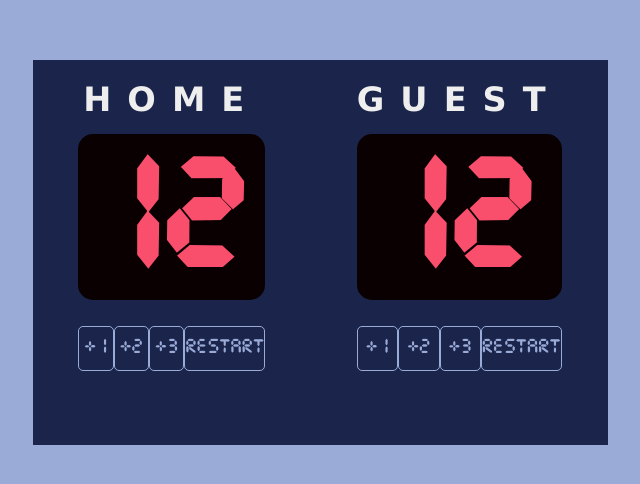
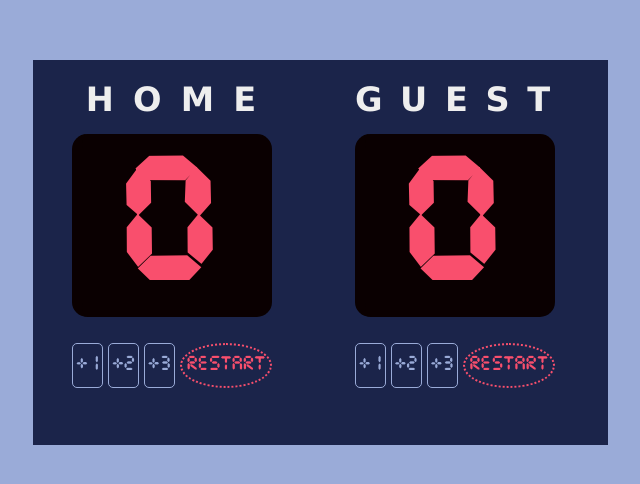
Before and after one commit to Jole85/basketball-scoreboard, a plain HTML site: page index.html in a window 1280 px wide. Shown: the part 148-632 px from the top of the page, without its empty margins (320-960 px from the left). Drawn offline with Linux system fonts and the light colour scheme.

Commit message:
javaScript final commit

```diff
--- a/index.css
+++ b/index.css
@@ -28,7 +28,7 @@ body {
 }
 
 .team-container {
-  flex-basis: 155px;
+  flex-basis: 170px;
   margin-top: 20px;
 }
 
@@ -38,7 +38,15 @@ h3 {
   font-weight: 900;
   text-align: center;
   margin-bottom: 15px;
-  letter-spacing: 1rem;
+}
+
+#home {
+  margin-left: 13.5px;
+  letter-spacing: 1.2rem;
+}
+
+#guest {
+  letter-spacing: 1.1rem;
 }
 
 .scoreboard-home,
@@ -46,16 +54,20 @@ h3 {
   color: #f94f6d;
   background: #0a0001;
   font-family: scoreFont;
-  font-size: 89px;
+  font-size: 100px;
   margin-bottom: 26px;
   padding-top: 20px;
   padding-right: 20px;
   border-radius: 15px;
+  width: 170px;
+  border-left: 10px solid #0a0001;
 }
 
 .points-buttons {
   display: flex;
+  gap: 0.3rem;
   justify-content: space-around;
+  width: 200px;
 }
 
 button {
@@ -69,3 +81,11 @@ button {
   font-size: 18px;
   font-weight: 200;
 }
+
+#home-restart-score-btn,
+#guest-restart-score-btn {
+  border: 2px dotted #f94f6d;
+  border-radius: 50%;
+  color: #f94f6d;
+  padding: 0.3rem;
+}
--- a/index.html
+++ b/index.html
@@ -7,27 +7,27 @@
 <body>
     <div class="container">
         <div class="team-container">
-            <h3>HOME</h3>
+            <h3 id="home">HOME</h3>
             <div class="scoreboard-home">
-                <h2 id="score-home">12</h2>
+                <h2 id="score-home">0</h2>
             </div>
             <div class="points-buttons">
-                <button id="home-score-btn-1">+1</button>
-                <button id="home-score-btn-2">+2</button>
-                <button id="home-score-btn-3">+3</button>
-                <button id="home-restart-score-btn">RESTART</button>
+                <button id="home-score-btn-1" onclick="plusOneHome()">+1</button>
+                <button id="home-score-btn-2" onclick="plusTwoHome()">+2</button>
+                <button id="home-score-btn-3" onclick="plusThreeHome()">+3</button>
+                <button id="home-restart-score-btn" onclick="resetHome()">RESTART</button>
             </div>
         </div>
         <div class="team-container">
-            <h3>GUEST</h3>
+            <h3 id="guest">GUEST</h3>
             <div class="scoreboard-guest">
-                <h2 id="score-guest">12</h2>
+                <h2 id="score-guest">0</h2>
             </div>
             <div class="points-buttons">
-                <button id="guest-score-btn-1">+1</button>
-                <button id="guest-score-btn-2">+2</button>
-                <button id="guest-score-btn-3">+3</button>
-                <button id="guest-restart-score-btn">RESTART</button>
+                <button id="guest-score-btn-1" onclick="plusOneGuest()">+1</button>
+                <button id="guest-score-btn-2" onclick="plusTwoGuest()">+2</button>
+                <button id="guest-score-btn-3" onclick="plusThreeGuest()">+3</button>
+                <button id="guest-restart-score-btn" onclick="resetGuest()">RESTART</button>
             </div>
         </div>
     </div>
--- a/index.js
+++ b/index.js
@@ -10,3 +10,45 @@ let guestScoreBtnOne = document.getElementById("guest-score-btn-1");
 let guestScoreBtnTwo = document.getElementById("guest-score-btn-2");
 let guestScoreBtnThree = document.getElementById("guest-score-btn-3");
 let resetGuestScore = document.getElementById("guest-restart-score-btn");
+
+let homeScore = 0;
+let guestScore = 0;
+
+function plusOneHome() {
+  homeScore += 1;
+  homeScoreEl.textContent = homeScore;
+}
+
+function plusTwoHome() {
+  homeScore += 2;
+  homeScoreEl.textContent = homeScore;
+}
+
+function plusThreeHome() {
+  homeScore += 3;
+  homeScoreEl.textContent = homeScore;
+}
+function resetHome() {
+  homeScore = 0;
+  homeScoreEl.textContent = homeScore;
+}
+
+function plusOneGuest() {
+  guestScore += 1;
+  guestScoreEl.textContent = guestScore;
+}
+
+function plusTwoGuest() {
+  guestScore += 2;
+  guestScoreEl.textContent = guestScore;
+}
+
+function plusThreeGuest() {
+  guestScore += 3;
+  guestScoreEl.textContent = guestScore;
+}
+
+function resetGuest() {
+  guestScore = 0;
+  guestScoreEl.textContent = guestScore;
+}
```
